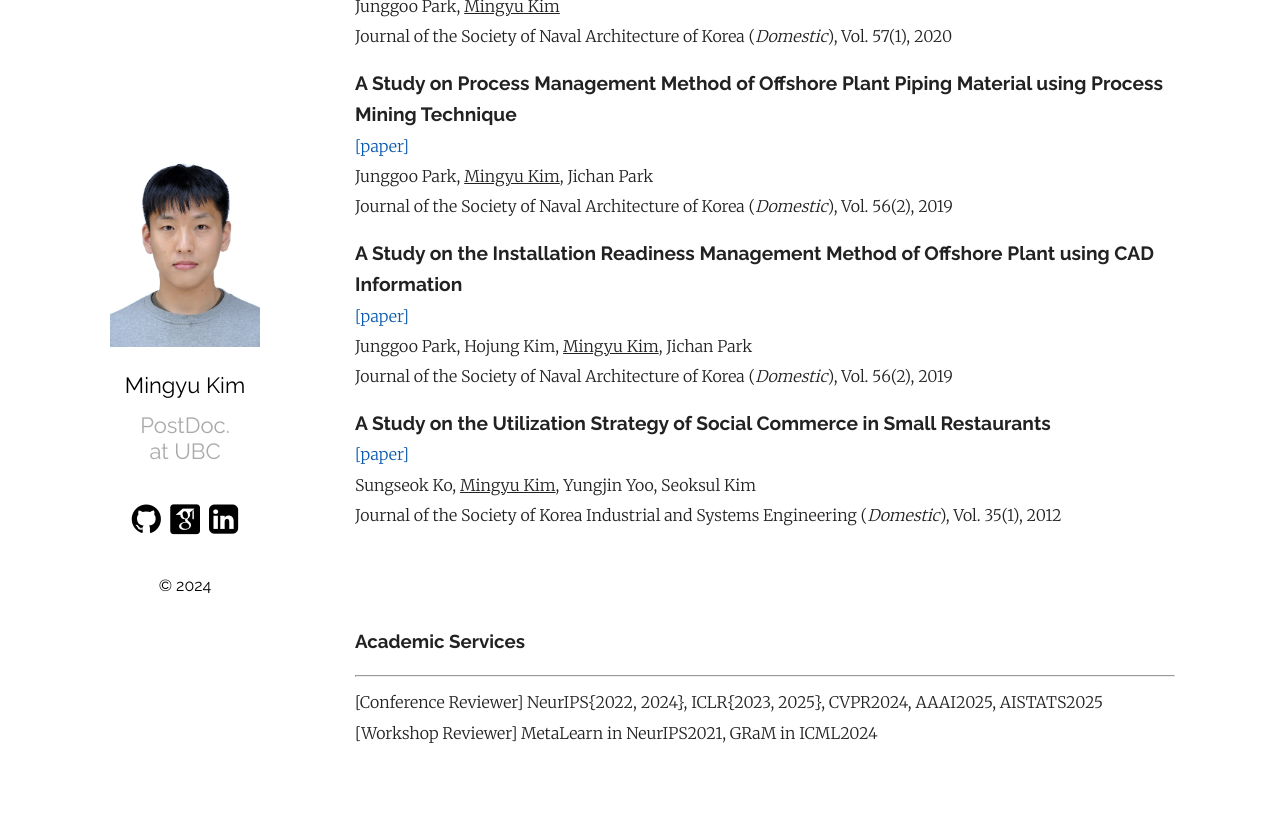
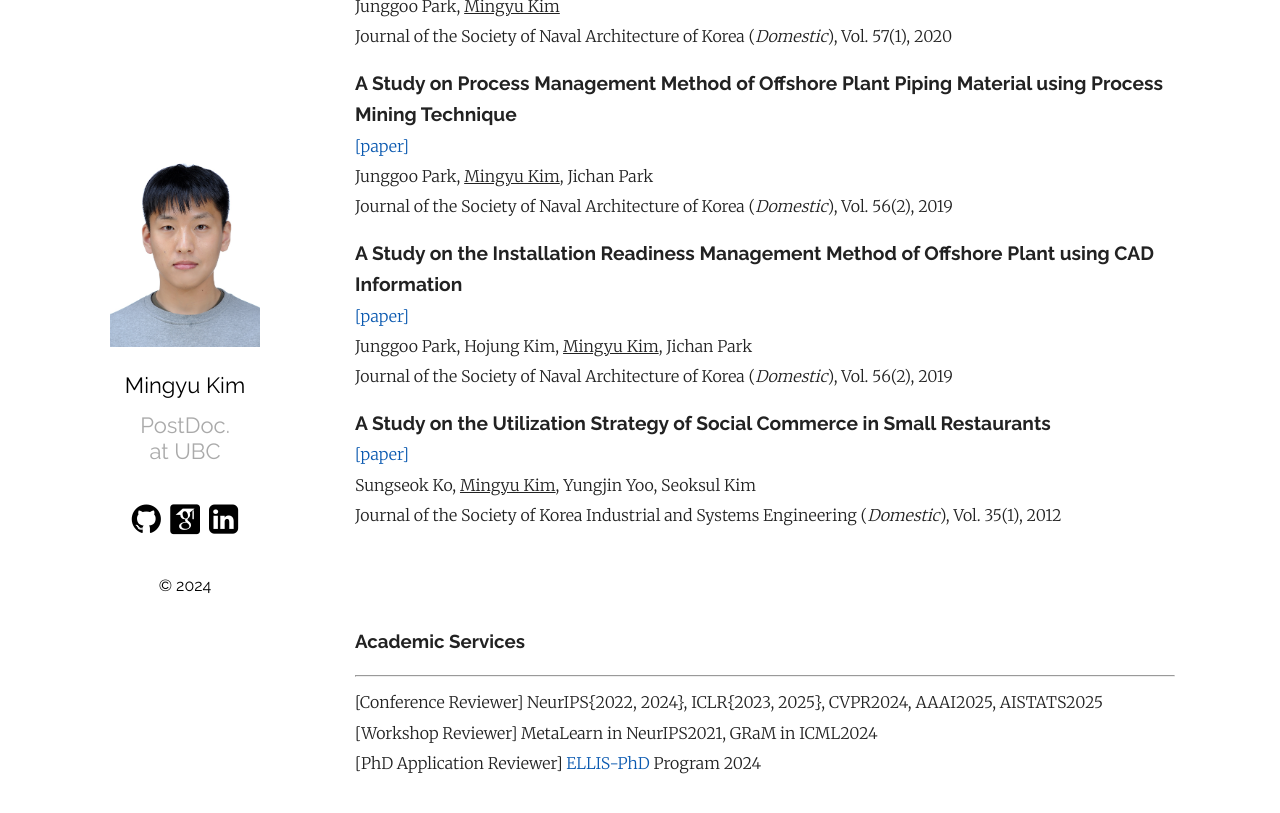
Before and after one commit to MingyuKim87/MingyuKim87.github.io, a Jekyll site: the page built from index.md, in a window 1280 px wide and 900 px high, scrolled down 3515 px. Shown: the top 813 px of the window. Built offline with Jekyll 4.4.1, drawn with Linux system fonts in a browser that asks for light colours; some web fonts are replaced.

Commit message:
Update index.md

```diff
--- a/index.md
+++ b/index.md
@@ -153,6 +153,7 @@ Journal of the Society of Korea Industrial and Systems Engineering (*Domestic*),
 
 [Conference Reviewer] NeurIPS{2022, 2024}, ICLR{2023, 2025}, CVPR2024, AAAI2025, AISTATS2025
 [Workshop Reviewer] MetaLearn in NeurIPS2021, GRaM in ICML2024
+[PhD Application Reviewer] [ELLIS-PhD][ellis] Program 2024
 
 <br/>
 <br/>
@@ -186,3 +187,4 @@ Journal of the Society of Korea Industrial and Systems Engineering (*Domestic*),
 [npwsa_code]: https://github.com/MingyuKim87/NPwSA
 [npwsa_video]: https://iclr.cc/virtual/2022/poster/6815
 [tensor_refine_workshop]: https://openreview.net/forum?id=28zXoRIcZd&referrer=%5BAuthor%20Console%5D(%2Fgroup%3Fid%3DNeurIPS.cc%2F2023%2FWorkshop%2FDeep_Inverse%2FAuthors%23your-submissions)
+[ellis]: https://ellis.eu/phd-postdoc
```
